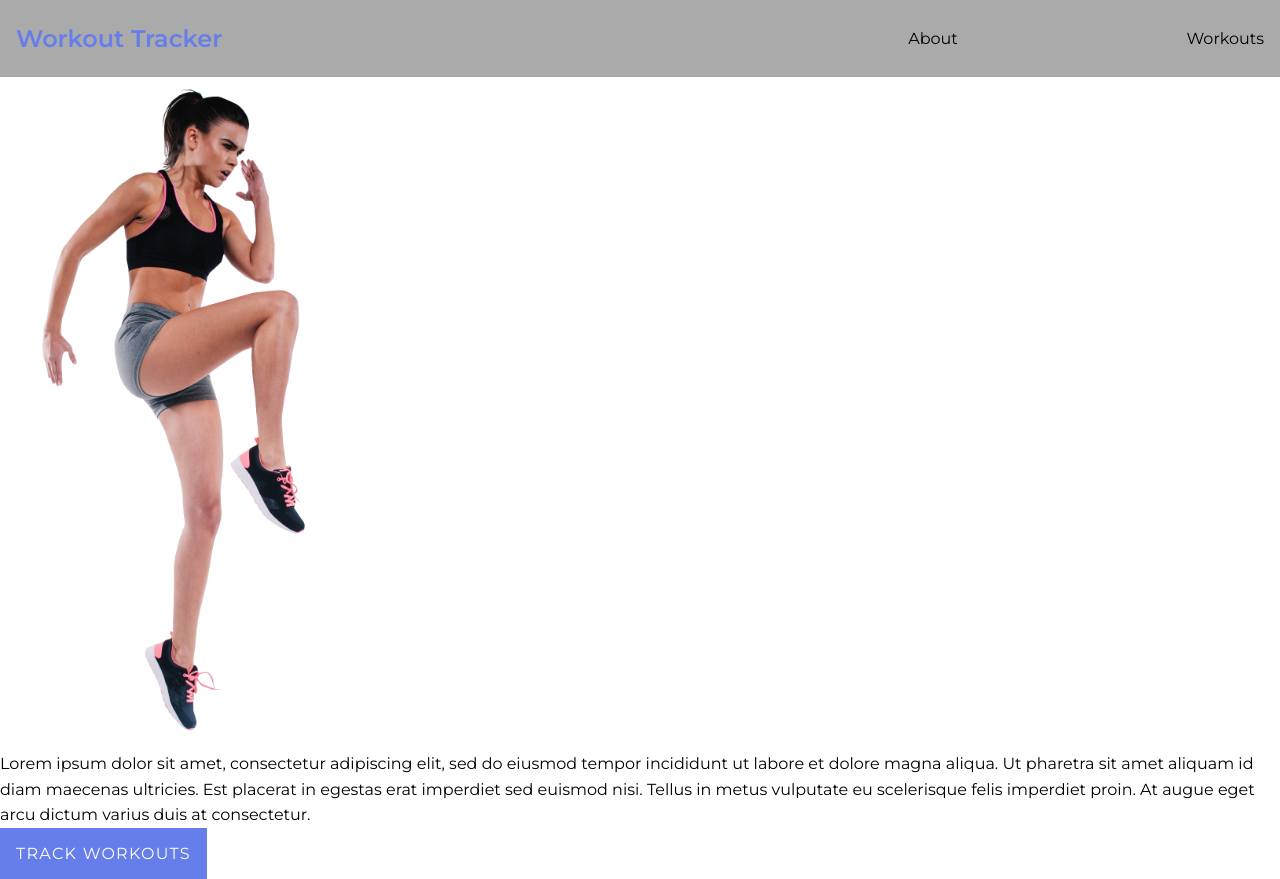
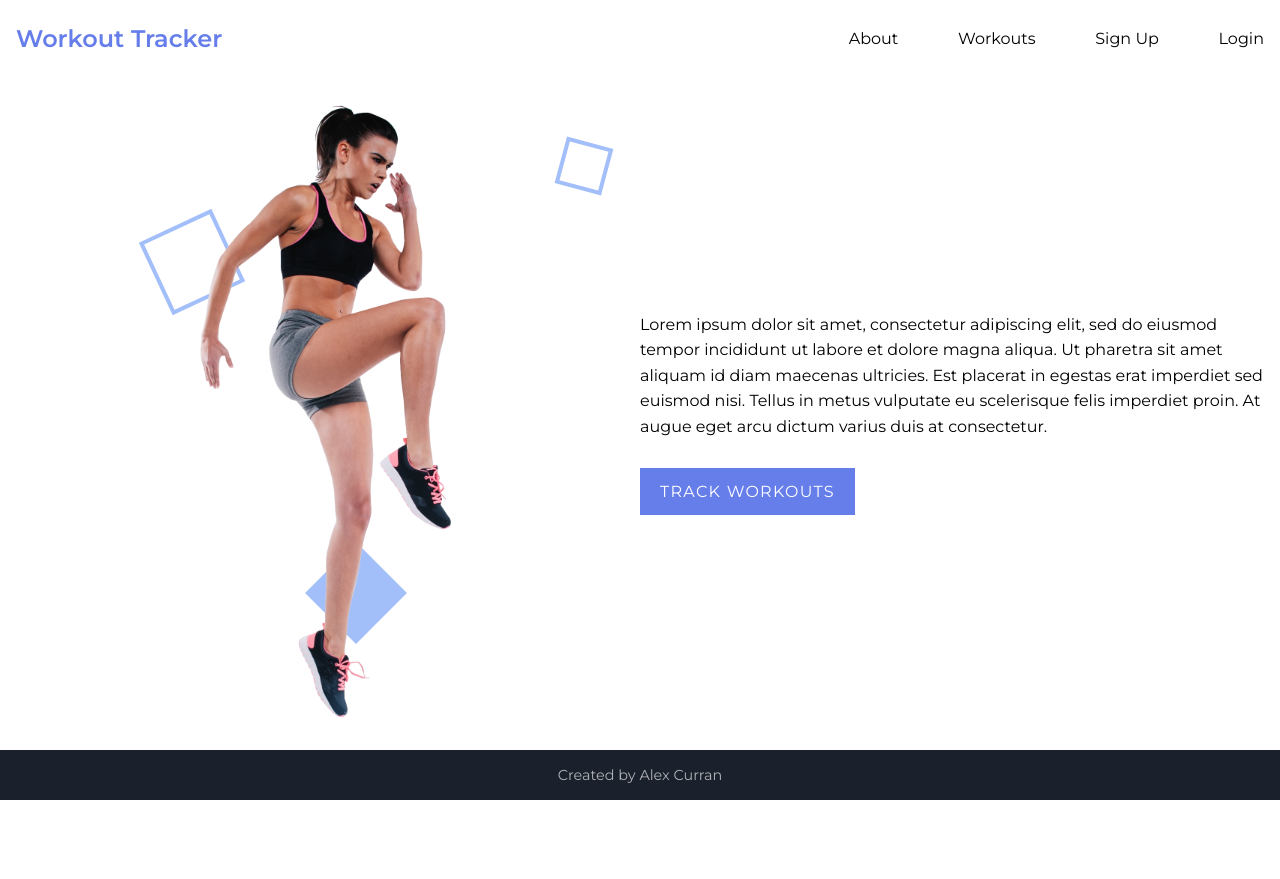
Before and after one commit to apcurran/workout-tracker-app, a React (Create React App) app in the folder client/: page / in a window 1280 px wide. After the commit the page ends 800 px from the top, so only its background shows below. Built offline with nearby package versions, Linux system fonts and the light colour scheme.

Commit message:
Finished Home component layout/styling

```diff
--- a/client/src/App.js
+++ b/client/src/App.js
@@ -3,6 +3,7 @@ import { BrowserRouter as Router, Switch, Route } from "react-router-dom";
 import Header from "./components/Header";
 import Home from "./components/Home";
 import Workouts from "./components/Workouts";
+import Footer from "./components/Footer";
 
 function App() {
   return (
@@ -13,6 +14,7 @@ function App() {
           <Route path="/" exact component={Home} />
           <Route path="/workouts" exact component={Workouts} />
         </Switch>
+        <Footer />
       </div>
     </Router>
   );
--- /dev/null
+++ b/client/src/components/Footer.js
@@ -0,0 +1,9 @@
+import React from 'react'
+
+export default function Footer() {
+    return (
+        <footer className="footer">
+            <h3 className="footer__title">Created by Alex Curran</h3>
+        </footer>
+    )
+}
--- a/client/src/components/Header.js
+++ b/client/src/components/Header.js
@@ -13,6 +13,12 @@ export default function Header() {
                     <li className="nav__items">
                         <Link to="/workouts" className="nav__link">Workouts</Link>
                     </li>
+                    <li className="nav__items">
+                        <Link to="/signup" className="nav__link">Sign Up</Link>
+                    </li>
+                    <li className="nav__items">
+                        <Link to="/login" className="nav__link">Login</Link>
+                    </li>
                 </ul>
             </nav>
         </header>
--- a/client/src/components/Home.js
+++ b/client/src/components/Home.js
@@ -4,12 +4,12 @@ import { Link } from "react-router-dom";
 
 export default function About() {
     return (
-        <div className="grid-container">
+        <div className="home-grid-container">
             <figure className="hero-container">
                 <img src={Athlete} alt="Female athlete" className="hero-img"/>
-                <div className="hero-box"></div>
-                <div className="hero-box"></div>
-                <div className="hero-box"></div>
+                <div className="hero-box hero-box-outline"></div>
+                <div className="hero-box hero-box-solid"></div>
+                <div className="hero-box hero-box-outline"></div>
             </figure>
             <section className="info">
                 <p className="info__text">
--- a/client/src/index.css
+++ b/client/src/index.css
@@ -6,6 +6,7 @@
 
 :root {
   --dark-purple: #667eea;
+  --light-purple: #a3bffa;
 }
 
 body {
@@ -23,11 +24,27 @@ p {
 
 .App {
   min-height: 100vh;
+  display: grid;
+  grid-auto-rows: auto 1fr auto;
 }
 
 .header {
   padding: 1.5rem 0;
-  background-color: #aaa;
+}
+
+.footer {
+  display: flex;
+  justify-content: center;
+  align-items: center;
+  padding: 1rem;
+  background-color: #1a202c;
+  color: #fff;
+}
+
+.footer__title {
+  font-size: .9rem;
+  font-weight: 400;
+  opacity: .65;
 }
 
 .nav {
@@ -42,7 +59,7 @@ p {
 .logo {
   font-weight: 600;
   font-size: 1.5rem;
-  flex-grow: 3;
+  flex-grow: 3.5;
 
   color: var(--dark-purple);
 }
@@ -56,13 +73,78 @@ p {
   list-style: none;
 }
 
+.home-grid-container {
+  max-width: 78rem;
+  margin: 0 auto;
+  height: 100%;
+
+  display: grid;
+  grid-template-columns: repeat(2, 1fr);
+  grid-auto-rows: 1fr;
+}
+
+.hero-container {
+  position: relative;
+
+  align-self: center;
+  display: flex;
+  justify-content: center;
+  align-items: center;
+}
+
 .hero-img {
-  width: 22rem;
+  width: 21rem;
+}
+
+.hero-box:first-of-type {
+  position: absolute;
+  top: 8rem;
+  left: 8.5rem;
+  z-index: -1;
+
+  width: 5rem;
+  height: 5rem;
+  transform: rotate(-25deg);
+}
+
+.hero-box:last-of-type {
+  position: absolute;
+  top: 3rem;
+  right: 2rem;
+
+  width: 3rem;
+  height: 3rem;
+  transform: rotate(-75deg);
+}
+
+.hero-box-solid {
+  position: absolute;
+  bottom: 6.5rem;
+  left: 19rem;
+  z-index: -1;
+
+  width: 4.5rem;
+  height: 4.5rem;
+  background-color: var(--light-purple);
+  transform: rotate(45deg);
+}
+
+.hero-box-outline {
+  background-color: none;
+  border: 4px solid var(--light-purple);
+}
+
+.info {
+  align-self: center;
+}
+
+.info__text {
+  margin-bottom: 1.75rem;
 }
 
 .info__workouts-btn {
   display: inline-block;
-  padding: 1rem;
+  padding: .9rem 1.25rem;
   background-color: var(--dark-purple);
   color: #fff;
   text-transform: uppercase;
```
